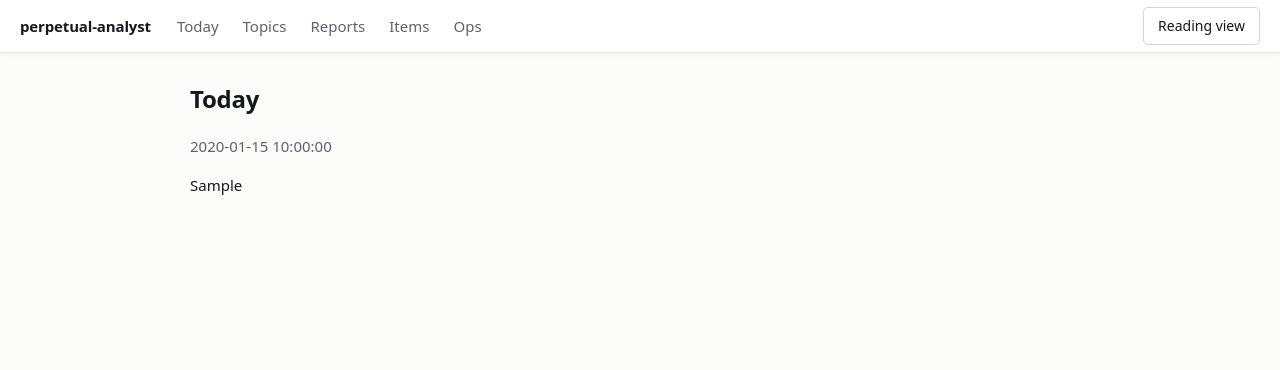
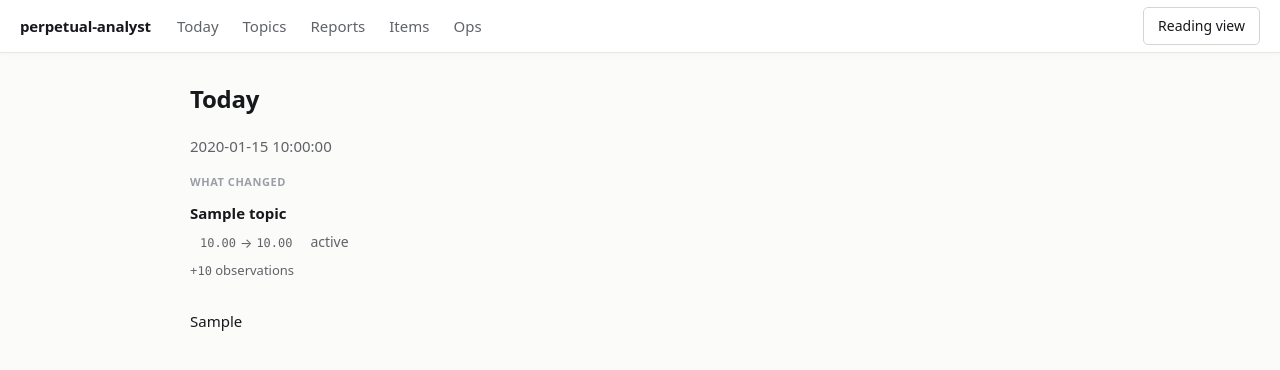
Before and after one commit to RavindraTarunokusumo/perpetual-analyst, a Flask app: template src/perpetual_analyst/web/templates/today.html in a window 1280 px wide. Shown: the top 370 px of the page. Run offline with Flask 3, Linux system fonts and the light colour scheme; the template is opened without the code that fills it: most values are stand-ins (such as "Sample title", 1, 10 or a date in 2020).

Commit message:
feat(web): 'what changed' strip on Today with thesis delta chips
today_changes() aggregates per-topic thesis_updates deltas and new
observations for the report date; quiet topics render one line each
(nothing_significant stays first-class). Single reduced-motion-safe
load animation.

Co-Authored-By: Claude Fable 5 <noreply@anthropic.com>

```diff
--- a/src/perpetual_analyst/web/app.py
+++ b/src/perpetual_analyst/web/app.py
@@ -71,8 +71,11 @@ def create_app(db_path: str) -> Flask:
         if request.cookies.get("reading") == "1":
             return redirect(url_for("reading"))
         report = queries.latest_report(get_conn())
+        changes = queries.today_changes(get_conn(), report["report_date"]) if report else []
         report_html = render_markdown(report["full_markdown"]) if report else ""
-        return render_template("today.html", report=report, report_html=report_html)
+        return render_template(
+            "today.html", report=report, report_html=report_html, changes=changes
+        )
 
     @app.route("/reports")
     def reports():
--- a/src/perpetual_analyst/web/static/app.css
+++ b/src/perpetual_analyst/web/static/app.css
@@ -171,6 +171,47 @@ form.inline { display: inline; }
 }
 .flash-error { background: var(--fall-soft); border-color: var(--line-strong); color: var(--fall); }
 
+/* Today changes strip */
+.changes { max-width: 720px; margin-bottom: 28px; }
+.changes-topic { margin-bottom: 14px; }
+.changes-topic > a { font-weight: 600; text-decoration: none; }
+.changes-topic > a:hover { text-decoration: underline; }
+.changes-row {
+  display: flex; align-items: baseline; gap: 8px;
+  margin-top: 6px; min-width: 0;
+}
+.changes-statement {
+  flex: 1; min-width: 0; overflow: hidden; text-overflow: ellipsis;
+  white-space: nowrap; color: var(--muted); font-size: 14px;
+}
+.delta {
+  display: inline-flex; align-items: center; gap: 4px;
+  padding: 2px 10px; border-radius: 999px; font-size: 13px;
+  white-space: nowrap; flex-shrink: 0;
+  background: var(--bg); color: var(--muted);
+}
+.delta.rise { background: var(--rise-soft); color: var(--rise); }
+.delta.fall { background: var(--fall-soft); color: var(--fall); }
+.changes-obs { margin: 4px 0 0; font-size: 13px; }
+.changes-quiet { margin: 0 0 6px; font-size: 14px; }
+
+@media (prefers-reduced-motion: no-preference) {
+  @keyframes changes-fade-up {
+    from { opacity: 0; transform: translateY(6px); }
+    to { opacity: 1; transform: translateY(0); }
+  }
+  .changes > * {
+    animation: changes-fade-up 360ms ease both;
+  }
+  .changes > *:nth-child(1) { animation-delay: 0ms; }
+  .changes > *:nth-child(2) { animation-delay: 60ms; }
+  .changes > *:nth-child(3) { animation-delay: 120ms; }
+  .changes > *:nth-child(4) { animation-delay: 180ms; }
+  .changes > *:nth-child(5) { animation-delay: 240ms; }
+  .changes > *:nth-child(6) { animation-delay: 300ms; }
+  .changes > :nth-child(n+7) { animation-delay: 300ms; }
+}
+
 /* Report / reading prose */
 .report, .reading article { max-width: 720px; }
 .report h1, .report h2 { letter-spacing: -.01em; }
--- a/src/perpetual_analyst/web/templates/today.html
+++ b/src/perpetual_analyst/web/templates/today.html
@@ -3,6 +3,33 @@
 <h1>Today</h1>
 {% if report %}
   <p class="meta">{{ report.report_date }}{% if not report.delivered_at %} · <span class="badge badge-warn">undelivered</span>{% endif %}</p>
+  <section class="changes">
+    <div class="label">What changed</div>
+    {% for topic in changes %}
+      {% if topic.quiet %}
+        <p class="changes-quiet muted">{{ topic.name }} — nothing significant</p>
+      {% else %}
+        <div class="changes-topic">
+          <a href="{{ url_for('topic', slug=topic.slug) }}">{{ topic.name }}</a>
+          {% for d in topic.deltas %}
+            <div class="changes-row">
+              {% if d.before is not none and d.after is not none and d.after > d.before %}
+                <span class="delta rise"><span class="num">{{ '%.2f'|format(d.before) }}</span> → <span class="num">{{ '%.2f'|format(d.after) }}</span> ▲</span>
+              {% elif d.before is not none and d.after is not none and d.after < d.before %}
+                <span class="delta fall"><span class="num">{{ '%.2f'|format(d.before) }}</span> → <span class="num">{{ '%.2f'|format(d.after) }}</span> ▼</span>
+              {% else %}
+                <span class="delta"><span class="num">{{ '%.2f'|format(d.before) if d.before is not none else '—' }}</span> → <span class="num">{{ '%.2f'|format(d.after) if d.after is not none else '—' }}</span></span>
+              {% endif %}
+              <span class="changes-statement">{{ d.statement }}</span>
+            </div>
+          {% endfor %}
+          {% if topic.new_observations > 0 %}
+            <p class="changes-obs muted">+<span class="num">{{ topic.new_observations }}</span> observations</p>
+          {% endif %}
+        </div>
+      {% endif %}
+    {% endfor %}
+  </section>
   <article class="report">{{ report_html|safe }}</article>
 {% else %}
   <p class="empty">No report yet — run the pipeline from Ops.</p>
```
Also changed, not shown: src/perpetual_analyst/web/queries.py (+51 -0 lines), tests/conftest.py (+5 -0 lines), tests/test_web_queries.py (+21 -1 lines), tests/test_web_routes.py (+3 -0 lines).
